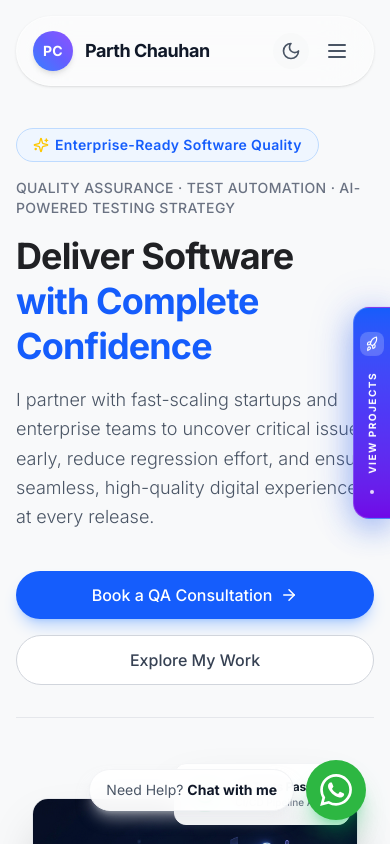
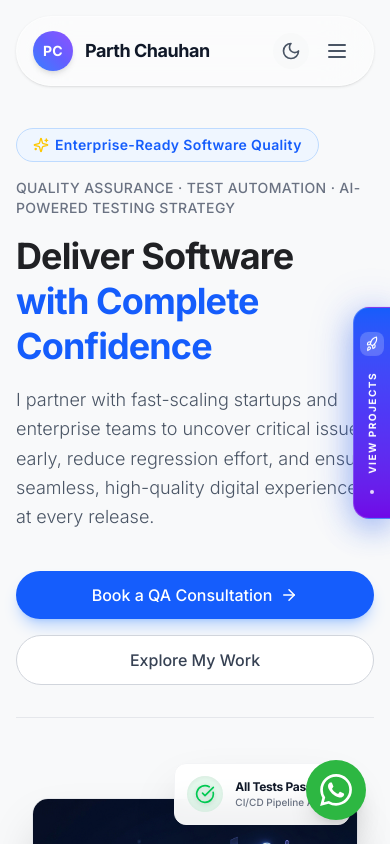
Before and after one commit to ParthChauhan2003/Portfolio, a React (Vite) app: page / in a window 390 px wide. Shown: the top 844 px of the page. Built offline with nearby package versions, Linux system fonts and the light colour scheme.

Commit message:
style: simplify WhatsApp widget button styles and hide label on small screens

```diff
--- a/src/app/components/WhatsAppWidget.tsx
+++ b/src/app/components/WhatsAppWidget.tsx
@@ -95,7 +95,7 @@ export const WhatsAppWidget: React.FC<WhatsAppWidgetProps> = ({ darkMode }) => {
                 href={waLink}
                 target="_blank"
                 rel="noopener noreferrer"
-                className="w-full flex items-center justify-center gap-2 bg-[#2db742] hover:bg-[#28a33b] text-white font-semibold py-3.5 px-4 rounded-xl transition-all duration-200 shadow-lg shadow-green-500/25 hover:shadow-green-500/40 hover:-translate-y-0.5 group focus:outline-none focus:ring-2 focus:ring-[#2db742] focus:ring-offset-2"
+                className="w-full flex items-center justify-center gap-2 bg-[#2db742] hover:bg-[#28a33b] text-white font-semibold py-3.5 px-4 rounded-xl transition-all duration-200 shadow-lg hover:-translate-y-0.5 group focus:outline-none focus:ring-2 focus:ring-[#2db742] focus:ring-offset-2"
               >
                 <WhatsAppIcon size={20} className="group-hover:scale-110 transition-transform duration-300" />
                 Chat on WhatsApp
@@ -113,7 +113,7 @@ export const WhatsAppWidget: React.FC<WhatsAppWidgetProps> = ({ darkMode }) => {
               animate={{ opacity: 1, x: 0 }}
               exit={{ opacity: 0, x: 10 }}
               transition={{ type: "spring", stiffness: 400, damping: 25 }}
-              className={`px-4 py-2.5 rounded-full shadow-lg text-sm whitespace-nowrap cursor-pointer pointer-events-auto backdrop-blur-md flex items-center transition-transform hover:scale-105 ${
+              className={`hidden sm:flex px-4 py-2.5 rounded-full shadow-lg text-sm whitespace-nowrap cursor-pointer pointer-events-auto backdrop-blur-md items-center transition-transform hover:scale-105 ${
                 darkMode
                   ? 'bg-gray-800/95 text-gray-300 border border-gray-700/50 shadow-black/30'
                   : 'bg-white/95 text-gray-600 border border-gray-100 shadow-gray-200/50'
@@ -128,7 +128,7 @@ export const WhatsAppWidget: React.FC<WhatsAppWidgetProps> = ({ darkMode }) => {
         <button
           onClick={isOpen ? handleClose : handleOpen}
           style={{ willChange: 'transform' }}
-          className={`relative flex items-center justify-center w-[60px] h-[60px] text-white rounded-full transition-all duration-300 z-10 focus:outline-none focus:ring-4 focus:ring-offset-2 bg-[#2db742] hover:bg-[#28a33b] hover:scale-105 shadow-xl shadow-green-500/30 hover:shadow-green-500/50 focus:ring-[#2db742]/50 ${darkMode ? 'focus:ring-offset-gray-900' : 'focus:ring-offset-white'}`}
+          className={`relative flex items-center justify-center w-[60px] h-[60px] text-white rounded-full transition-all duration-300 z-10 focus:outline-none focus:ring-4 focus:ring-offset-2 bg-[#2db742] hover:bg-[#28a33b] hover:scale-105 shadow-xl focus:ring-[#2db742]/50 ${darkMode ? 'focus:ring-offset-gray-900' : 'focus:ring-offset-white'}`}
           aria-label={isOpen ? 'Close Chat' : 'Open WhatsApp Chat'}
           aria-expanded={isOpen}
         >
```
